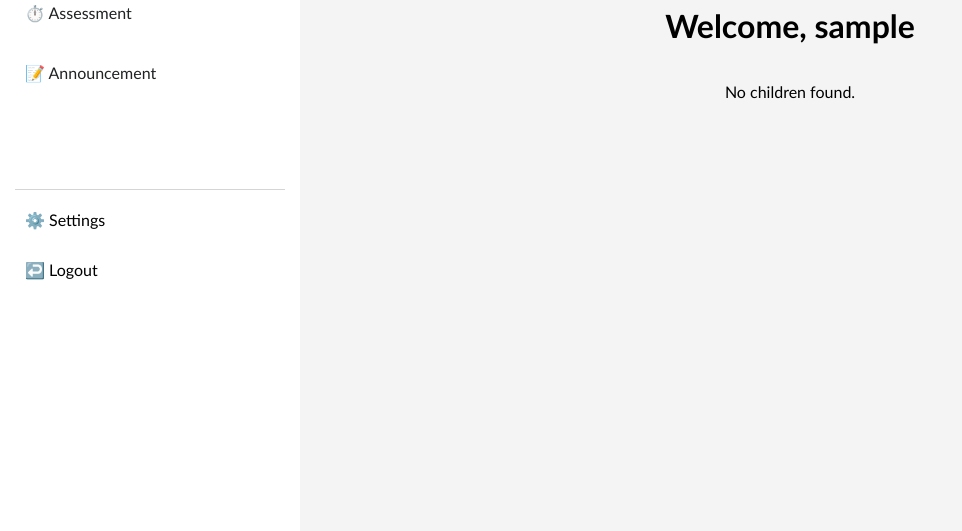
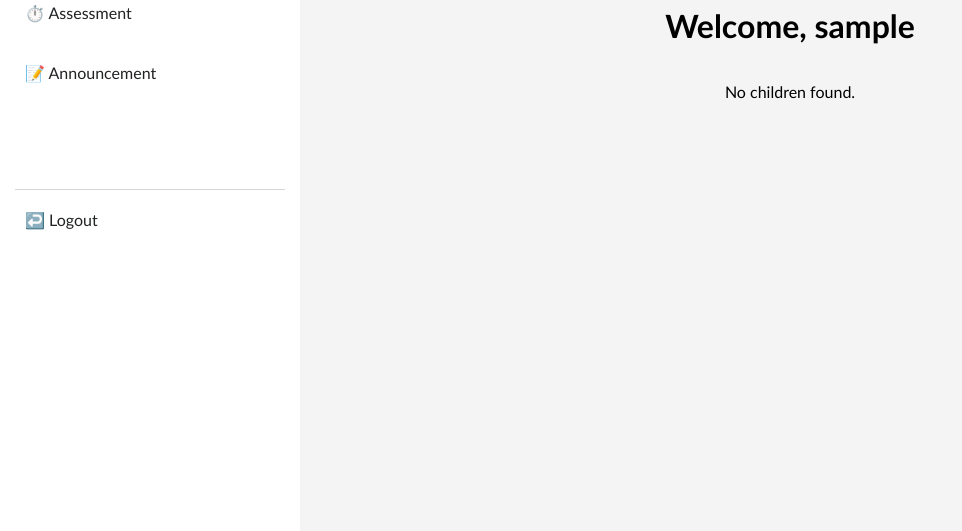
Before and after one commit to syuennl/kinderwise, a PHP site: page /parent.php in a window 1280 px wide. Shown: the part 415-946 px from the top of the page, without its empty margins (0-962 px from the left). Run offline with PHP 8.4, Linux system fonts and the light colour scheme; the visitor is signed in with stand-in values (Sample User, id 1); data comes from the database, SQL or seed files in the repository.

Commit message:
Update parent.php

```diff
--- a/KinderWise/parent.php
+++ b/KinderWise/parent.php
@@ -174,7 +174,6 @@ $result = $stmt->get_result();
             <img src="./pics/logo.png" alt="KinderWise Logo">
         </div>
         <div class="top-right-buttons">
-            <button>🔔 Notifications</button>
             <button>👤 Profile</button>
         </div>
     </header>
@@ -201,8 +200,7 @@ $result = $stmt->get_result();
                 <div class="divider"></div>
 
                 <div class="bottom">
-                    <li>⚙️ Settings</li>
-                    <li>↩️ Logout</li>
+                    <li><a href="logout.php">↩️ Logout</a></li>
                 </div>
 
             </nav>
```
